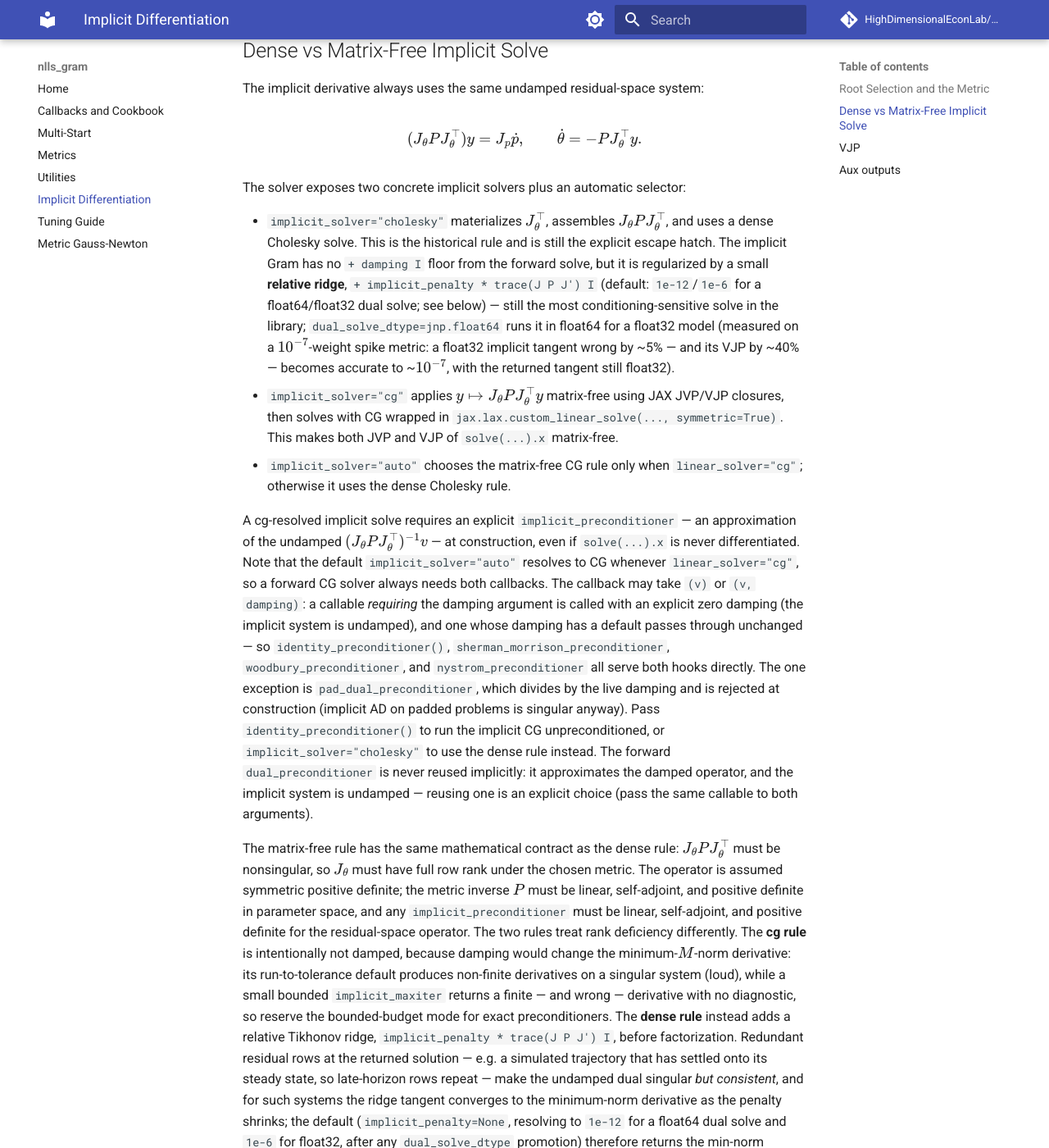
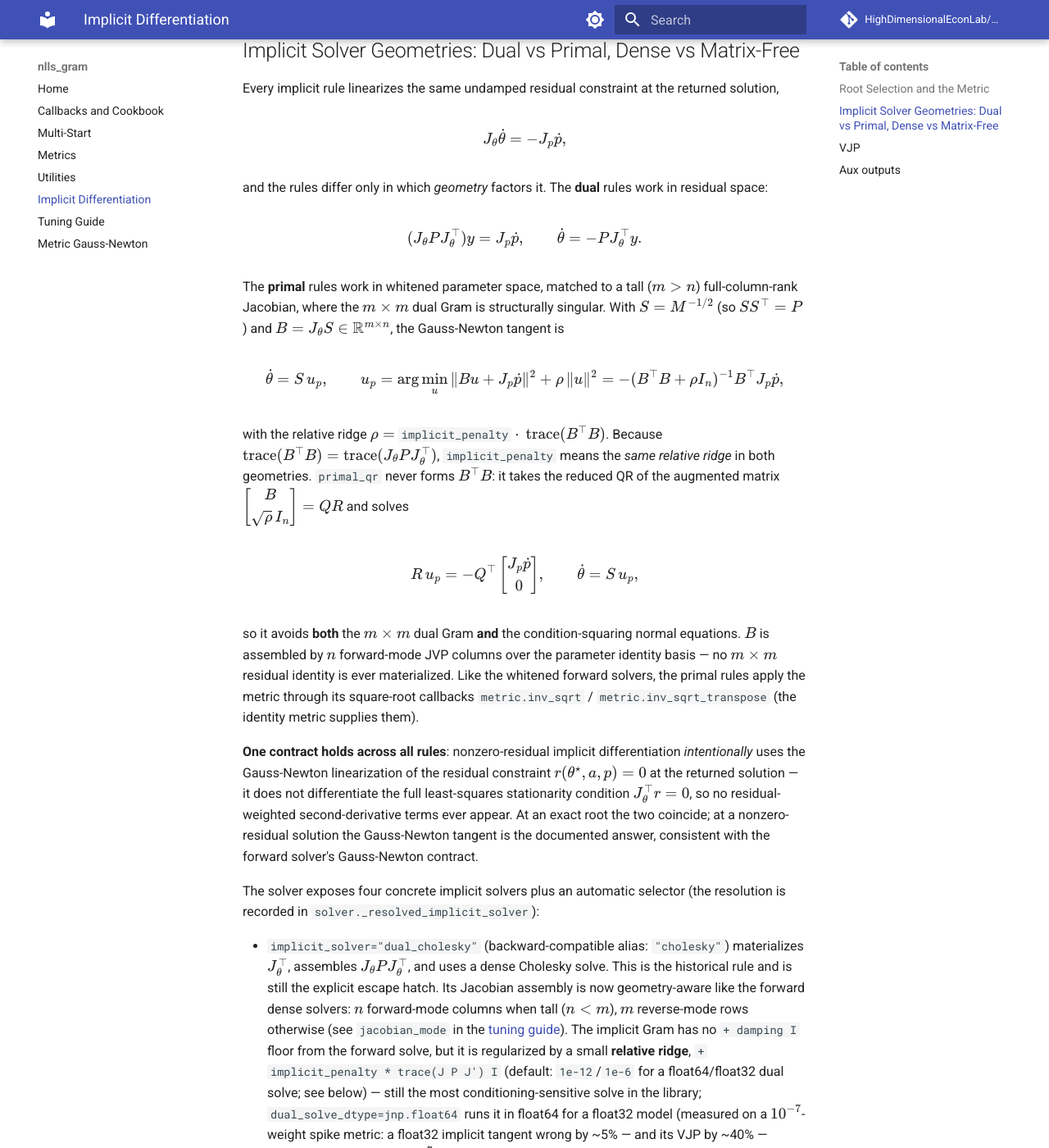
Before and after one commit to HighDimensionalEconLab/nlls_gram, an MkDocs documentation site: the page built from docs/implicit_ad.md, in a window 1280 px wide and 1400 px high, scrolled down 1969 px. Shown: the whole window at 82% size. Built offline with MkDocs 1.6.1 and Material for MkDocs 9.7.7, drawn with Linux system fonts in a browser that asks for light colours; comment, search, counter and statistics services are not loaded; some of the changed text lies outside the part shown.

Commit message:
test+docs: acceptance tests, docs, and review fixes for issues #22/#23
- tests/test_jacobian_mode.py: fwd/rev/auto equivalence across dense
  solvers and geometries, structural no-(m,m)-jaxpr assertions, has_aux,
  geodesic path, and validation errors.
- tests/test_implicit_geometry.py: issue #22 acceptance list — analytic
  and finite-difference JVP on tall systems, JVP/VJP transpose identity,
  whitened metric, rank-deficient ridge behavior (loud at penalty=0),
  auto-dispatch per forward solver, cholesky/cg alias compat,
  no-(m,m) implicit jaxpr, stacked-consistent dual/primal agreement,
  primal_cholesky parity, lsmr tall implicit.
- review fixes: primal rules now require metric.inv_sqrt/
  inv_sqrt_transpose for custom metrics (was silently identity);
  tangent cast back only after the final metric application so
  dtype-promoting callbacks cannot desync the custom JVP; sqrt(ridge)
  factored as sqrt(penalty)*||B||_F so implicit_penalty=0.0 keeps
  second-order AD finite; jacobian_mode rejection extended to matrix-free
  forward + primal implicit combinations that could never consume it.
- stale assertions updated for the intentional lsmr auto-resolution
  change ('cholesky' -> geometry; tall lsmr derivative now matches the
  analytic value exactly, dual-rule comparisons loosened to its
  documented ridge bias) and the reworded dual_solve_dtype message.
- docs: implicit_ad.md dual/primal geometry section with the tall
  Gauss-Newton rule and explicit GN linearization contract; tuning
  guide jacobian_mode note; README/llms.txt/utilities.md consistency.

Co-Authored-By: Claude Fable 5 <noreply@anthropic.com>
Claude-Session: https://claude.ai/code/session_016CXTkU2TJ5FHx7gNFCymeW

```diff
--- a/docs/implicit_ad.md
+++ b/docs/implicit_ad.md
@@ -106,9 +106,17 @@ metric is supplied only through square-root callbacks, the same inverse metric i
 applied as \(P x = S S^\top x\) using `metric.inv_sqrt` and
 `metric.inv_sqrt_transpose`.
 
-## Dense vs Matrix-Free Implicit Solve
+## Implicit Solver Geometries: Dual vs Primal, Dense vs Matrix-Free
 
-The implicit derivative always uses the same undamped residual-space system:
+Every implicit rule linearizes the same undamped residual constraint at the
+returned solution,
+
+$$
+J_\theta \dot\theta = -J_p\dot p,
+$$
+
+and the rules differ only in which *geometry* factors it. The **dual** rules
+work in residual space:
 
 $$
 (J_\theta P J_\theta^\top)y = J_p\dot p,
@@ -116,11 +124,62 @@ $$
 \dot\theta = -P J_\theta^\top y.
 $$
 
-The solver exposes two concrete implicit solvers plus an automatic selector:
+The **primal** rules work in whitened parameter space, matched to a tall
+(\(m > n\)) full-column-rank Jacobian, where the \(m\times m\) dual Gram is
+structurally singular. With \(S = M^{-1/2}\) (so \(S S^\top = P\)) and
+\(B = J_\theta S \in \mathbb R^{m\times n}\), the Gauss-Newton tangent is
 
-- `implicit_solver="cholesky"` materializes \(J_\theta^\top\), assembles
+$$
+\dot\theta = S\,u_p,
+\qquad
+u_p
+= \arg\min_u \|B u + J_p\dot p\|^2 + \rho\,\|u\|^2
+= -(B^\top B + \rho I_n)^{-1} B^\top J_p\dot p,
+$$
+
+with the relative ridge
+\(\rho = \) `implicit_penalty` \(\cdot\ \operatorname{trace}(B^\top B)\).
+Because \(\operatorname{trace}(B^\top B) = \operatorname{trace}(J_\theta P
+J_\theta^\top)\), `implicit_penalty` means the *same relative ridge* in both
+geometries. `primal_qr` never forms \(B^\top B\): it takes the reduced QR of
+the augmented matrix
+\(\begin{bmatrix} B \\ \sqrt{\rho}\, I_n \end{bmatrix} = QR\) and solves
+
+$$
+R\,u_p = -Q^\top \begin{bmatrix} J_p\dot p \\ 0 \end{bmatrix},
+\qquad
+\dot\theta = S\,u_p,
+$$
+
+so it avoids **both** the \(m\times m\) dual Gram **and** the
+condition-squaring normal equations. \(B\) is assembled by \(n\)
+forward-mode JVP columns over the parameter identity basis — no \(m\times m\)
+residual identity is ever materialized. Like the whitened forward solvers,
+the primal rules apply the metric through its square-root callbacks
+`metric.inv_sqrt` / `metric.inv_sqrt_transpose` (the identity metric
+supplies them).
+
+**One contract holds across all rules**: nonzero-residual implicit
+differentiation *intentionally* uses the Gauss-Newton linearization of the
+residual constraint \(r(\theta^\star, a, p) = 0\) at the returned solution —
+it does not differentiate the full least-squares stationarity condition
+\(J_\theta^\top r = 0\), so no residual-weighted second-derivative terms
+ever appear. At an exact root the two coincide; at a nonzero-residual
+solution the Gauss-Newton tangent is the documented answer, consistent with
+the forward solver's Gauss-Newton contract.
+
+The solver exposes four concrete implicit solvers plus an automatic
+selector (the resolution is recorded in
+`solver._resolved_implicit_solver`):
+
+- `implicit_solver="dual_cholesky"` (backward-compatible alias:
+  `"cholesky"`) materializes \(J_\theta^\top\), assembles
   \(J_\theta P J_\theta^\top\), and uses a dense Cholesky solve. This is the
-  historical rule and is still the explicit escape hatch. The implicit Gram
+  historical rule and is still the explicit escape hatch. Its Jacobian
+  assembly is now geometry-aware like the forward dense solvers: \(n\)
+  forward-mode columns when tall (\(n < m\)), \(m\) reverse-mode rows
+  otherwise (see `jacobian_mode` in the
+  [tuning guide](tuning_guide.md#solver-selection)). The implicit Gram
   has no `+ damping I` floor from the forward solve, but it is regularized by
   a small **relative ridge**, `+ implicit_penalty * trace(J P J') I`
   (default: `1e-12`/`1e-6` for a float64/float32 dual solve; see below) —
@@ -130,12 +189,26 @@ The solver exposes two concrete implicit solvers plus an automatic selector:
   for a float32 model (measured on a \(10^{-7}\)-weight spike metric: a
   float32 implicit tangent wrong by ~5% — and its VJP by ~40% — becomes
   accurate to ~\(10^{-7}\), with the returned tangent still float32).
-- `implicit_solver="cg"` applies \(y \mapsto J_\theta P J_\theta^\top y\)
+- `implicit_solver="dual_cg"` (alias: `"cg"`) applies
+  \(y \mapsto J_\theta P J_\theta^\top y\)
   matrix-free using JAX JVP/VJP closures, then solves with CG wrapped in
   `jax.lax.custom_linear_solve(..., symmetric=True)`. This makes both JVP and
   VJP of `solve(...).x` matrix-free.
-- `implicit_solver="auto"` chooses the matrix-free CG rule only when
-  `linear_solver="cg"`; otherwise it uses the dense Cholesky rule.
+- `implicit_solver="primal_qr"` is the tall-system rule above: the
+  augmented QR of \([B; \sqrt{\rho} I_n]\), \(n\)-wide throughout. It honors
+  `dual_solve_dtype` promotion exactly like the dense dual rule (wide
+  factorization and solves, tangent cast back).
+- `implicit_solver="primal_cholesky"` computes the same tangent through the
+  \(n\times n\) whitened normal equations \(B^\top B + \rho I_n\) —
+  cheaper than the QR, but it re-introduces the condition-number squaring
+  the QR avoids. It is the documented normal-equations trade-off for small,
+  well-conditioned \(B\).
+- `implicit_solver="auto"` (the default) follows the forward solver's
+  geometry: `linear_solver="cg"` resolves to `dual_cg`;
+  `linear_solver="qr"`, `"augmented_qr"`, and `"lsmr"` resolve by Jacobian
+  shape at trace time (shapes are static) — `primal_qr` when \(m > n\),
+  `dual_cholesky` otherwise; and `linear_solver="cholesky"` resolves to
+  `dual_cholesky`.
 
 A cg-resolved implicit solve requires an explicit `implicit_preconditioner`
 — an approximation of the undamped \((J_\theta P J_\theta^\top)^{-1} v\) —
@@ -151,26 +224,30 @@ unchanged — so `identity_preconditioner()`,
 is `pad_dual_preconditioner`, which divides by the live damping and is
 rejected at construction (implicit AD on padded problems is singular
 anyway). Pass `identity_preconditioner()` to run the implicit CG
-unpreconditioned, or `implicit_solver="cholesky"` to use the dense rule
+unpreconditioned, or `implicit_solver="dual_cholesky"` to use the dense rule
 instead. The forward `dual_preconditioner` is never reused implicitly: it
 approximates the damped operator, and the implicit system is undamped —
 reusing one is an explicit choice (pass the same callable to both
 arguments).
 
-The matrix-free rule has the same mathematical contract as the dense rule:
-\(J_\theta P J_\theta^\top\) must be nonsingular, so \(J_\theta\) must have
-full row rank under the chosen metric. The operator is assumed symmetric
+The matrix-free rule has the same mathematical contract as the dense dual
+rule: \(J_\theta P J_\theta^\top\) must be nonsingular, so \(J_\theta\) must
+have full row rank under the chosen metric (the primal rules dually need
+full *column* rank, the natural condition for a tall system). The operator
+is assumed symmetric
 positive definite; the metric inverse \(P\) must be linear, self-adjoint, and
 positive definite in parameter space, and any `implicit_preconditioner` must be
 linear, self-adjoint, and positive definite for the residual-space operator.
-The two rules treat rank deficiency differently. The **cg rule** is
+The rules treat rank deficiency differently. The **dual_cg rule** is
 intentionally not damped, because damping would change the
 minimum-\(M\)-norm derivative: its run-to-tolerance default produces
 non-finite derivatives on a singular system (loud), while a small bounded
 `implicit_maxiter` returns a finite — and wrong — derivative with no
 diagnostic, so reserve the bounded-budget mode for exact preconditioners.
-The **dense rule** instead adds a relative Tikhonov ridge,
-`implicit_penalty * trace(J P J') I`, before factorization. Redundant
+The **dense rules** — `dual_cholesky` and both primal rules — instead add
+the relative Tikhonov ridge before factorization:
+`implicit_penalty * trace(J P J') I` on the dual Gram, the equal-scale
+`implicit_penalty * trace(B'B) I` on the whitened normal operator. Redundant
 residual rows at the returned solution — e.g. a simulated trajectory that
 has settled onto its steady state, so late-horizon rows repeat — make the
 undamped dual singular *but consistent*, and for such systems the ridge
@@ -185,14 +262,18 @@ of magnitude from both edges. The trade-off is visibility: on a genuinely *incon
 dual the ridge returns a finite, penalty-inflated tangent where the
 unregularized rule failed loudly. Pass `implicit_penalty=0.0` to restore
 the exact unregularized contract (non-finite tangents on any singular
-dual). The cg implicit rule ignores `implicit_penalty` entirely.
+dual). The dual_cg implicit rule ignores `implicit_penalty` entirely.
 
-Self-adjointness of \(P\) is all the rule needs from `metric.solve`: the
+Self-adjointness of \(P\) is all the dual rules need from `metric.solve`: the
 final \(P J_\theta^\top y\) application acts on tangent data, and its
 transpose in the VJP is declared to be \(P\) itself
 (a symmetric `jax.lax.custom_linear_solve`, which also batches under
 `jax.vmap`), so `metric.solve` is only ever
-*evaluated*, never transposed. That is what lets an iterative metric solve —
+*evaluated*, never transposed. The primal rules use the same device for
+\(S\): the final \(S u_p\) application is wrapped in an identity
+`jax.lax.custom_linear_solve` whose transpose solve is declared to be
+`metric.inv_sqrt_transpose`, so `metric.inv_sqrt` is likewise only ever
+evaluated. That is what lets an iterative metric callback —
 [`metric_from_shifted_matvec`](utilities.md#unified-shifted-block-metrics),
 or any hand-written CG-based `Metric.solve` — participate in both JVP and
 VJP even though transposing through JAX's CG is unsupported.
@@ -208,7 +289,8 @@ Accuracy is controlled separately from the forward iterative solve:
 - `implicit_atol=0.0` and `implicit_maxiter=None` are passed to JAX CG.
   `None` leaves the iteration budget to JAX's CG policy.
 - `implicit_preconditioner` is the preconditioner for the undamped implicit
-  dual system, required whenever the implicit solver resolves to cg. It is
+  dual system, required whenever the implicit solver resolves to `dual_cg`.
+  It is
   deliberately a separate argument from `dual_preconditioner`, because the
   forward callback approximates the damped system and reuse should be a
   decision, not a default. Reusing one is now just passing the same
--- a/docs/llms.txt
+++ b/docs/llms.txt
@@ -10,5 +10,5 @@
 - [Multi-start — retry failed solves from fresh draws or race starts in parallel under vmap; draw/accept hooks, key schedule, winner-only implicit AD](https://highdimensionaleconlab.github.io/nlls_gram/multi_start/)
 - [Metrics — Metric callback contract, cholesky helper, dense and matrix-free examples](https://highdimensionaleconlab.github.io/nlls_gram/metrics/)
 - [Utilities — tridiagonal/state-space-Matérn/shifted-matvec/diagonal/block-diagonal metric constructors; Sherman-Morrison, Woodbury, identity, and randomized Nyström (FTU) preconditioners serving both required CG hooks; the iterate-adaptive PreconditionerFactory that rebuilds the dual preconditioner from the current iterate each step; the dual-only padded-residual helper; matrix-free LSMR (linear_solver="lsmr") for the whitened damped subproblem when the cg dual is ill-conditioned at small damping, with an optional WhitenedPreconditioner parameter-space right-preconditioner that clusters the LSMR spectrum; and Krylov recycling (RecycleConfig / deflated_pcg) that carries a harvested deflation basis across LM steps](https://highdimensionaleconlab.github.io/nlls_gram/utilities/)
-- [Implicit differentiation — JVP/VJP with respect to p, minimum-norm tangents, aux outputs](https://highdimensionaleconlab.github.io/nlls_gram/implicit_ad/)
+- [Implicit differentiation — JVP/VJP with respect to p, minimum-norm tangents, geometry-aware implicit solvers (implicit_solver="dual_cholesky"/"dual_cg"/"primal_qr"/"primal_cholesky", aliases "cholesky"/"cg"; "auto" follows the forward solver's geometry, picking the n-wide primal QR rule for tall m > n whitened solves), the Gauss-Newton linearization contract for nonzero residuals, aux outputs](https://highdimensionaleconlab.github.io/nlls_gram/implicit_ad/)
 - [Metric Gauss-Newton — minimum-norm math and kernel metric choices](https://highdimensionaleconlab.github.io/nlls_gram/gauss_newton/)
```
Also changed, not shown: README.md (+5 -1 lines), docs/tuning_guide.md (+25 -8 lines), docs/utilities.md (+6 -4 lines), 5 other files.
